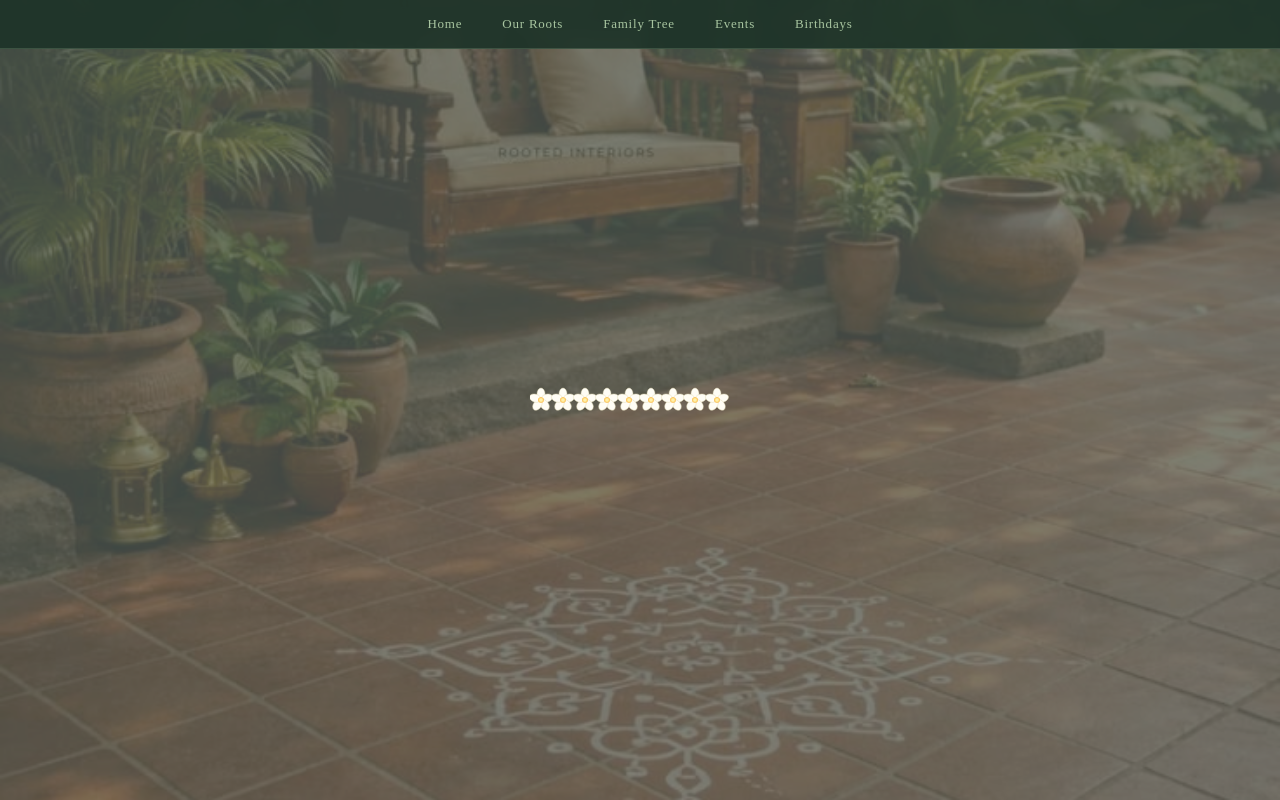
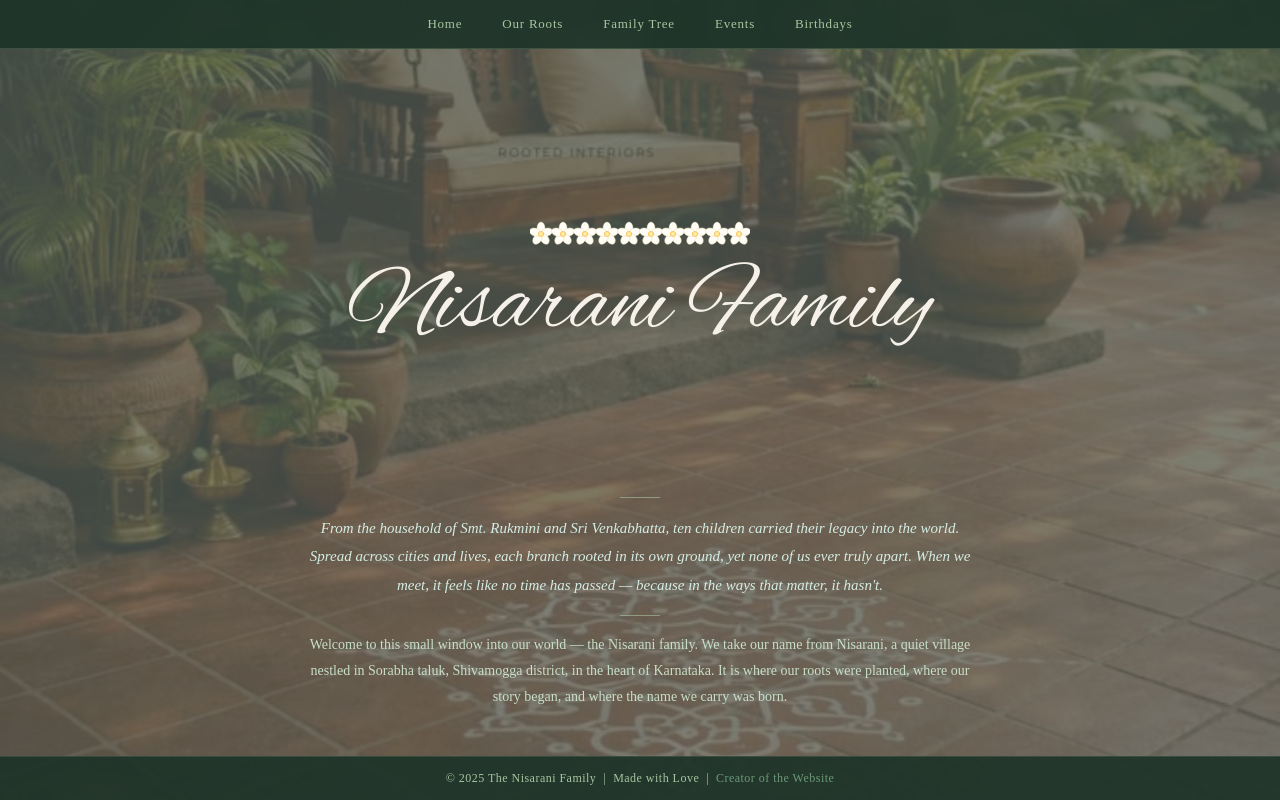
Before and after one commit to anupamanisarani/nisarani-family.github.io, a plain HTML site: page index.html in a window 1280 px wide. Drawn offline with Linux system fonts and the light colour scheme; a web font is replaced by a local one.

Commit message:
Landing page

```diff
--- a/index.html
+++ b/index.html
@@ -210,4 +210,37 @@
           <g transform="translate(143,13)"><ellipse cx="0" cy="-6" rx="4" ry="6" transform="rotate(0)"   fill="#fffdf5" stroke="#e0d8b0" stroke-width="0.4"/><ellipse cx="0" cy="-6" rx="4" ry="6" transform="rotate(72)"  fill="#fffdf5" stroke="#e0d8b0" stroke-width="0.4"/><ellipse cx="0" cy="-6" rx="4" ry="6" transform="rotate(144)" fill="#fffdf5" stroke="#e0d8b0" stroke-width="0.4"/><ellipse cx="0" cy="-6" rx="4" ry="6" transform="rotate(216)" fill="#fffdf5" stroke="#e0d8b0" stroke-width="0.4"/><ellipse cx="0" cy="-6" rx="4" ry="6" transform="rotate(288)" fill="#fffdf5" stroke="#e0d8b0" stroke-width="0.4"/><circle cx="0" cy="0" r="2.8" fill="url(#ctr)"/></g>
           <g transform="translate(165,13)"><ellipse cx="0" cy="-6" rx="4" ry="6" transform="rotate(0)"   fill="#fffdf5" stroke="#e0d8b0" stroke-width="0.4"/><ellipse cx="0" cy="-6" rx="4" ry="6" transform="rotate(72)"  fill="#fffdf5" stroke="#e0d8b0" stroke-width="0.4"/><ellipse cx="0" cy="-6" rx="4" ry="6" transform="rotate(144)" fill="#fffdf5" stroke="#e0d8b0" stroke-width="0.4"/><ellipse cx="0" cy="-6" rx="4" ry="6" transform="rotate(216)" fill="#fffdf5" stroke="#e0d8b0" stroke-width="0.4"/><ellipse cx="0" cy="-6" rx="4" ry="6" transform="rotate(288)" fill="#fffdf5" stroke="#e0d8b0" stroke-width="0.4"/><circle cx="0" cy="0" r="2.8" fill="url(#ctr)"/></g>
           <g transform="translate(187,13)"><ellipse cx="0" cy="-6" rx="4" ry="6" transform="rotate(0)"   fill="#fffdf5" stroke="#e0d8b0" stroke-width="0.4"/><ellipse cx="0" cy="-6" rx="4" ry="6" transform="rotate(72)"  fill="#fffdf5" stroke="#e0d8b0" stroke-width="0.4"/><ellipse cx="0" cy="-6" rx="4" ry="6" transform="rotate(144)" fill="#fffdf5" stroke="#e0d8b0" stroke-width="0.4"/><ellipse cx="0" cy="-6" rx="4" ry="6" transform="rotate(216)" fill="#fffdf5" stroke="#e0d8b0" stroke-width="0.4"/><ellipse cx="0" cy="-6" rx="4" ry="6" transform="rotate(288)" fill="#fffdf5" stroke="#e0d8b0" stroke-width="0.4"/><circle cx="0" cy="0" r="2.8" fill="url(#ctr)"/></g>
-          <g transform="translate(209,13)"><ellipse cx="0" cy="-6" rx="4"
+          <g transform="translate(209,13)"><ellipse cx="0" cy="-6" rx="4" ry="6" transform="rotate(0)"   fill="#fffdf5" stroke="#e0d8b0" stroke-width="0.4"/><ellipse cx="0" cy="-6" rx="4" ry="6" transform="rotate(72)"  fill="#fffdf5" stroke="#e0d8b0" stroke-width="0.4"/><ellipse cx="0" cy="-6" rx="4" ry="6" transform="rotate(144)" fill="#fffdf5" stroke="#e0d8b0" stroke-width="0.4"/><ellipse cx="0" cy="-6" rx="4" ry="6" transform="rotate(216)" fill="#fffdf5" stroke="#e0d8b0" stroke-width="0.4"/><ellipse cx="0" cy="-6" rx="4" ry="6" transform="rotate(288)" fill="#fffdf5" stroke="#e0d8b0" stroke-width="0.4"/><circle cx="0" cy="0" r="2.8" fill="url(#ctr)"/></g>
+        </svg>
+      </div>
+      <div class="family-name">Nisarani Family</div>
+    </div>
+
+    <div class="hero-content">
+      <div class="divider"></div>
+      <p class="poetic">From the household of Smt. Rukmini and Sri Venkabhatta, ten children carried their legacy into the world. Spread across cities and lives, each branch rooted in its own ground, yet none of us ever truly apart. When we meet, it feels like no time has passed — because in the ways that matter, it hasn't.</p>
+      <div class="divider"></div>
+      <p class="welcome-para">Welcome to this small window into our world — the Nisarani family. We take our name from Nisarani, a quiet village nestled in Sorabha taluk, Shivamogga district, in the heart of Karnataka. It is where our roots were planted, where our story began, and where the name we carry was born.</p>
+    </div>
+  </section>
+
+  <div class="lightbox" id="lightbox" onclick="closeLightbox()">
+    <span class="lightbox-close" onclick="closeLightbox()">&times;</span>
+    <img src="hero.jpeg" alt="Nisarani Family Home"/>
+  </div>
+
+  <footer>
+    <div class="footer-main">© 2025 The Nisarani Family &nbsp;|&nbsp; Made with Love &nbsp;|&nbsp; <a href="#" class="footer-creator">Creator of the Website</a></div>
+  </footer>
+
+  <script>
+    function openLightbox() {
+      document.getElementById('lightbox').classList.add('active');
+    }
+    function closeLightbox() {
+      document.getElementById('lightbox').classList.remove('active');
+    }
+  </script>
+
+</body>
+</html>
```
